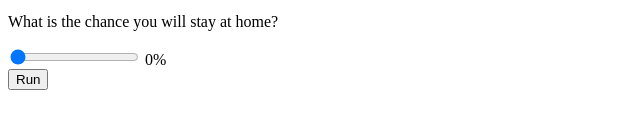
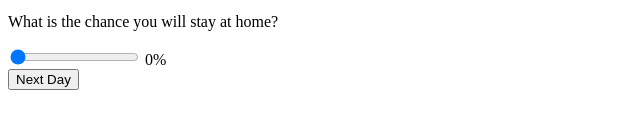
Before and after one commit to casawa/corona_social_dist_sim, a website with bundled scripts: page index.html in a window 1280 px wide. Shown: the part 191-320 px from the top of the page, 0-640 px from the left. Built offline with nearby package versions, Linux system fonts and the light colour scheme.

Commit message:
Change text of next day button

```diff
--- a/index.html
+++ b/index.html
@@ -13,6 +13,6 @@
       <input type="range" min="0" max="100" value="0" class="slider" id="distLikelihoodSlider">
       <span id="sliderVal"></span>%
     </div>
-    <button id="runButton"> Run </button>
+    <button id="runButton"> Next Day </button>
   </body>
 </html>
```
